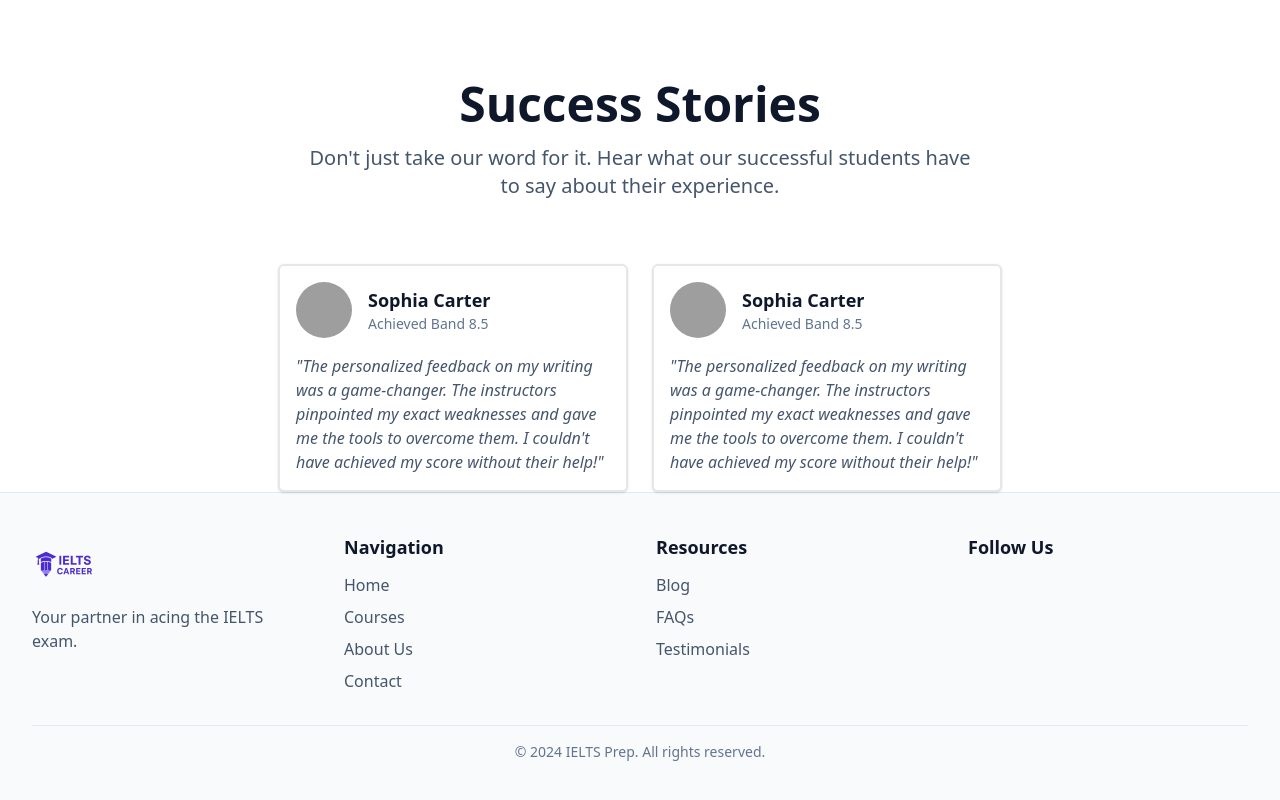
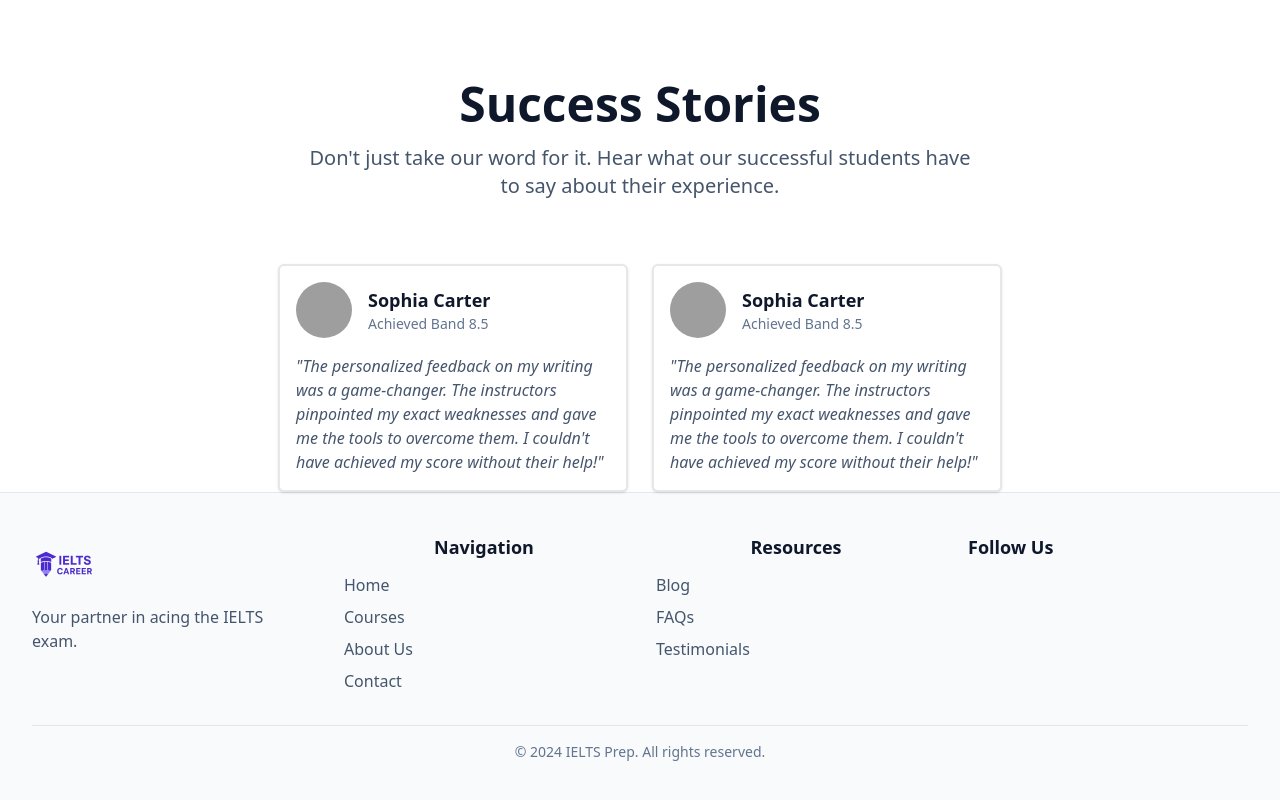
Before and after one commit to Nikhil112004/IELTS-Careers, a React app: page / in a window 1280 px wide. Shown: the part 2192-2992 px from the top of the page. Built offline with nearby package versions, Linux system fonts and the light colour scheme; grey boxes are pictures that could not be loaded; the HTML template or start-up script is replaced by a standard one.

Commit message:
alignment

```diff
--- a/src/components/Footer.jsx
+++ b/src/components/Footer.jsx
@@ -14,7 +14,7 @@ const Footer = () => {
           </p>
         </div>
 
-        <div>
+        <div className='text-center'>
           <h3 className="font-semibold text-lg text-slate-900 dark:text-white">Navigation</h3>
           <nav className="mt-3 flex flex-col gap-2 text-center sm:text-left">
             <a href="#home" className="text-sm sm:text-base text-slate-600 hover:text-primary dark:text-slate-400 dark:hover:text-primary">Home</a>
@@ -24,7 +24,7 @@ const Footer = () => {
           </nav>
         </div>
 
-        <div>
+        <div className='text-center'>
           <h3 className="font-semibold text-lg text-slate-900 dark:text-white">Resources</h3>
           <nav className="mt-3 flex flex-col gap-2 text-center sm:text-left">
             <a href="#" className="text-sm sm:text-base text-slate-600 hover:text-primary dark:text-slate-400 dark:hover:text-primary">Blog</a>
@@ -38,13 +38,13 @@ const Footer = () => {
           <h3 className="font-semibold text-lg text-slate-900 dark:text-white">Follow Us</h3>
           <div className="mt-3 flex justify-center sm:justify-start gap-3">
 
-            <a className="text-slate-500 hover:text-primary dark:text-slate-400 dark:hover:text-primary" href="#">
+            <a className="text-slate-900 hover:text-primary dark:text-slate-900 dark:hover:text-primary" href="#">
               <svg className="h-6 w-6" fill="currentColor" viewBox="0 0 24 24">
                 <path d="M22.675 0h-21.35c-.732 0-1.325..."></path>
               </svg>
             </a>
 
-            <a className="text-slate-500 hover:text-primary dark:text-slate-400 dark:hover:text-primary" href="#">
+            <a className="text-slate-700 hover:text-primary dark:text-slate-700 dark:hover:text-primary" href="#">
               <svg className="h-6 w-6" fill="currentColor" viewBox="0 0 24 24">
                 <path d="M24 4.557c-.883.392-1.832..."></path>
               </svg>
```
